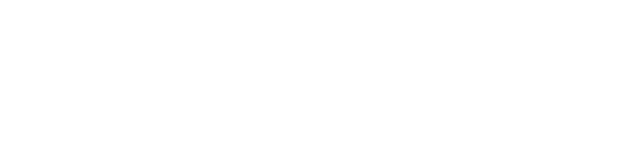
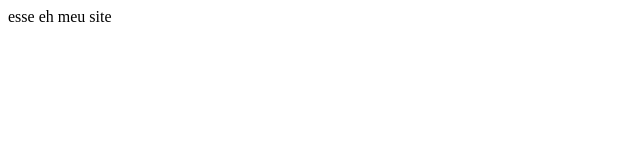
Before and after one commit to wallacessg/teste, a plain HTML site: page index.html in a window 1280 px wide. Shown: the whole page, without its empty margins (0-640 px from the left). Drawn offline with Linux system fonts and the light colour scheme.

Commit message:
nova alteracao o arquivo index.html

```diff
--- a/index.html
+++ b/index.html
@@ -5,5 +5,6 @@
 <title> Meu Site </title>
 </head>
 <body>
+esse eh meu site
 </body>
 </html>
```
